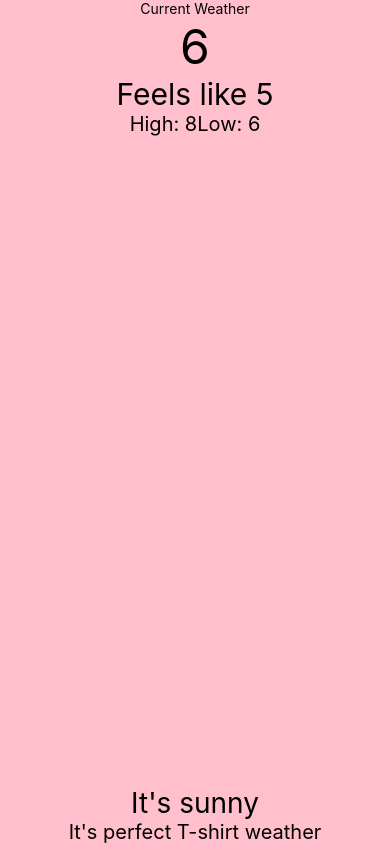
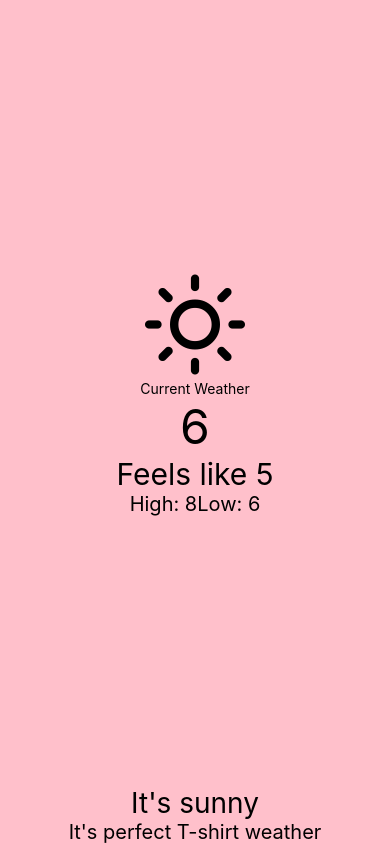
Before and after one commit to Olaleye-Blessing/weather, a React Native app: screen / in a window 390 px wide. Built offline with nearby package versions, Linux system fonts and the light colour scheme.

Commit message:
Create current weather component

```diff
--- a/App.js
+++ b/App.js
@@ -1,58 +1,16 @@
-// import { StatusBar } from 'expo-status-bar';
-import { StyleSheet, Text, View, SafeAreaView } from 'react-native'
+import { StyleSheet, View } from 'react-native'
+import CurrentWeather from './src/components/CurrentWeather'
 
 export default function App() {
   return (
-    <SafeAreaView style={styles.wrapper}>
-      <View style={styles.container}>
-        <Text>Current Weather</Text>
-        <Text style={styles.temp}>6</Text>
-        <Text style={styles.feels}>Feels like 5</Text>
-        <View style={styles.highLowWrapper}>
-          <Text style={styles.highLow}>High: 8</Text>
-          <Text style={styles.highLow}>Low: 6</Text>
-        </View>
-      </View>
-      <View style={styles.bodyWrapper}>
-        <Text style={styles.description}>It's sunny</Text>
-        <Text style={styles.message}>It's perfect T-shirt weather</Text>
-      </View>
-    </SafeAreaView>
+    <View style={styles.container}>
+      <CurrentWeather />
+    </View>
   )
 }
 
-// when using flex 1, all components up the tree must have flex 1
 const styles = StyleSheet.create({
-  wrapper: {
-    flex: 1,
-    backgroundColor: 'pink'
-  },
   container: {
-    flex: 1, // fill the entire screen,
-    alignItems: 'center'
-  },
-  temp: {
-    color: 'black',
-    fontSize: 48
-  },
-  feels: {
-    color: 'black',
-    fontSize: 30
-  },
-  highLowWrapper: {
-    flexDirection: 'row'
-  },
-  highLow: {
-    color: 'black',
-    fontSize: 20
-  },
-  bodyWrapper: {
-    alignItems: 'center'
-  },
-  description: {
-    fontSize: 28
-  },
-  message: {
-    fontSize: 20
+    flex: 1
   }
 })
--- a/package.json
+++ b/package.json
@@ -10,10 +10,12 @@
     "lint": "eslint ."
   },
   "dependencies": {
+    "@expo/vector-icons": "^13.0.0",
     "expo": "~49.0.6",
     "expo-status-bar": "~1.6.0",
     "react": "18.2.0",
-    "react-native": "0.72.3"
+    "react-native": "0.72.3",
+    "@types/react": "~18.2.14"
   },
   "devDependencies": {
     "@babel/core": "^7.20.0",
--- /dev/null
+++ b/src/components/CurrentWeather.js
@@ -0,0 +1,60 @@
+import { StyleSheet, Text, View, SafeAreaView } from 'react-native'
+import { Feather } from '@expo/vector-icons'
+
+export default function CurrentWeather() {
+  return (
+    <SafeAreaView style={styles.wrapper}>
+      <View style={styles.container}>
+        <Feather name="sun" size={100} color="black" />
+        <Text>Current Weather</Text>
+        <Text style={styles.temp}>6</Text>
+        <Text style={styles.feels}>Feels like 5</Text>
+        <View style={styles.highLowWrapper}>
+          <Text style={styles.highLow}>High: 8</Text>
+          <Text style={styles.highLow}>Low: 6</Text>
+        </View>
+      </View>
+      <View style={styles.bodyWrapper}>
+        <Text style={styles.description}>It's sunny</Text>
+        <Text style={styles.message}>It's perfect T-shirt weather</Text>
+      </View>
+    </SafeAreaView>
+  )
+}
+
+// when using flex 1, all components up the tree must have flex 1
+const styles = StyleSheet.create({
+  wrapper: {
+    flex: 1,
+    backgroundColor: 'pink'
+  },
+  container: {
+    flex: 1, // fill the entire screen,
+    alignItems: 'center',
+    justifyContent: 'center'
+  },
+  temp: {
+    color: 'black',
+    fontSize: 48
+  },
+  feels: {
+    color: 'black',
+    fontSize: 30
+  },
+  highLowWrapper: {
+    flexDirection: 'row'
+  },
+  highLow: {
+    color: 'black',
+    fontSize: 20
+  },
+  bodyWrapper: {
+    alignItems: 'center'
+  },
+  description: {
+    fontSize: 28
+  },
+  message: {
+    fontSize: 20
+  }
+})
```
Also changed, not shown: 1 other file (tests, documents, lock files or other folders).
